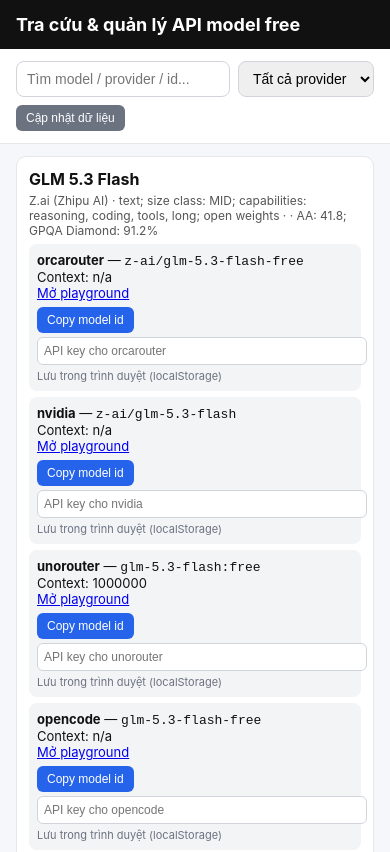
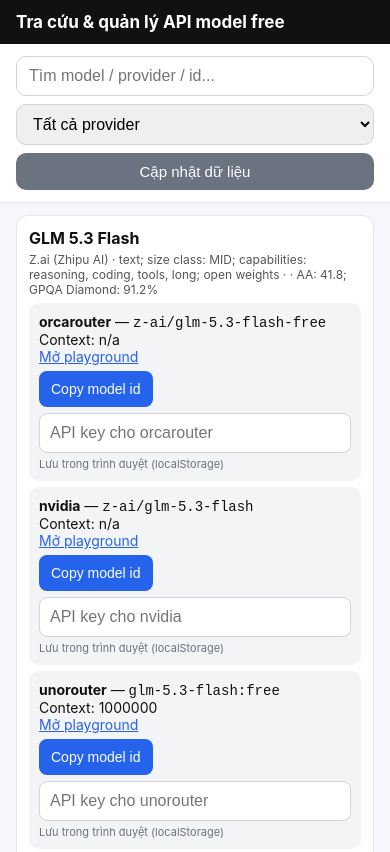
Before and after one commit to Datkep92/Apiai, a plain HTML site: page index.html in a window 390 px wide. Shown: the top 852 px of the page. Drawn offline with Linux system fonts and the light colour scheme.

Commit message:
Optimize web UI for mobile layout and controls

```diff
--- a/index.html
+++ b/index.html
@@ -2,26 +2,31 @@
 <html lang="vi">
 <head>
 <meta charset="utf-8">
-<meta name="viewport" content="width=device-width, initial-scale=1">
+<meta name="viewport" content="width=device-width, initial-scale=1, maximum-scale=1">
+<meta name="apple-mobile-web-app-capable" content="yes">
+<meta name="theme-color" content="#111">
 <title>Tra cứu & quản lý API model free</title>
 <style>
-body{font-family:-apple-system,Segoe UI,Roboto,sans-serif;margin:0;background:#f6f7fb;color:#111}
-header{padding:14px 16px;background:#111;color:#fff;position:sticky;top:0;z-index:5}
-header h1{margin:0;font-size:18px}
-.controls{display:flex;gap:8px;flex-wrap:wrap;padding:12px 16px;background:#fff;border-bottom:1px solid #e5e7eb}
-.controls input,.controls select{padding:8px 10px;border:1px solid #d1d5db;border-radius:8px;font-size:14px}
-.controls input{flex:1;min-width:160px}
+*{box-sizing:border-box}
+body{font-family:-apple-system,Segoe UI,Roboto,sans-serif;margin:0;background:#f6f7fb;color:#111;-webkit-text-size-adjust:100%}
+header{padding:12px 16px;background:#111;color:#fff;position:sticky;top:0;z-index:5}
+header h1{margin:0;font-size:17px}
+.controls{display:flex;flex-direction:column;gap:8px;padding:12px 16px;background:#fff;border-bottom:1px solid #e5e7eb}
+.controls input,.controls select{padding:10px 12px;border:1px solid #d1d5db;border-radius:10px;font-size:16px;width:100%}
+.controls .row{display:flex;gap:8px}
+.controls button{flex:1;padding:10px;border:0;border-radius:10px;font-size:15px}
 .list{padding:12px 16px;display:grid;gap:10px}
-.card{background:#fff;border:1px solid #e5e7eb;border-radius:10px;padding:12px}
+.card{background:#fff;border:1px solid #e5e7eb;border-radius:12px;padding:12px}
 .card h3{margin:0 0 4px;font-size:16px}
 .meta{font-size:12px;color:#555;margin-bottom:6px}
-.ep{margin:6px 0;padding:8px;background:#f3f4f6;border-radius:8px;font-size:13px}
+.ep{margin:6px 0;padding:10px;background:#f3f4f6;border-radius:10px;font-size:14px}
 .ep b{color:#111}
 .row{display:flex;gap:6px;flex-wrap:wrap;margin-top:6px}
-button{padding:6px 10px;border:0;border-radius:6px;background:#2563eb;color:#fff;font-size:12px;cursor:pointer}
+button{padding:8px 12px;border:0;border-radius:8px;background:#2563eb;color:#fff;font-size:14px;cursor:pointer;min-height:36px}
 button.gray{background:#6b7280}
-input.key{width:100%;padding:6px;border:1px solid #d1d5db;border-radius:6px;font-size:12px;margin-top:4px}
+input.key{width:100%;padding:10px;border:1px solid #d1d5db;border-radius:8px;font-size:16px;margin-top:6px}
 .small{font-size:11px;color:#6b7280;margin-top:4px}
+a{color:#2563eb}
 </style>
 </head>
 <body>
```
Also changed, not shown: template.html (+16 -11 lines).
